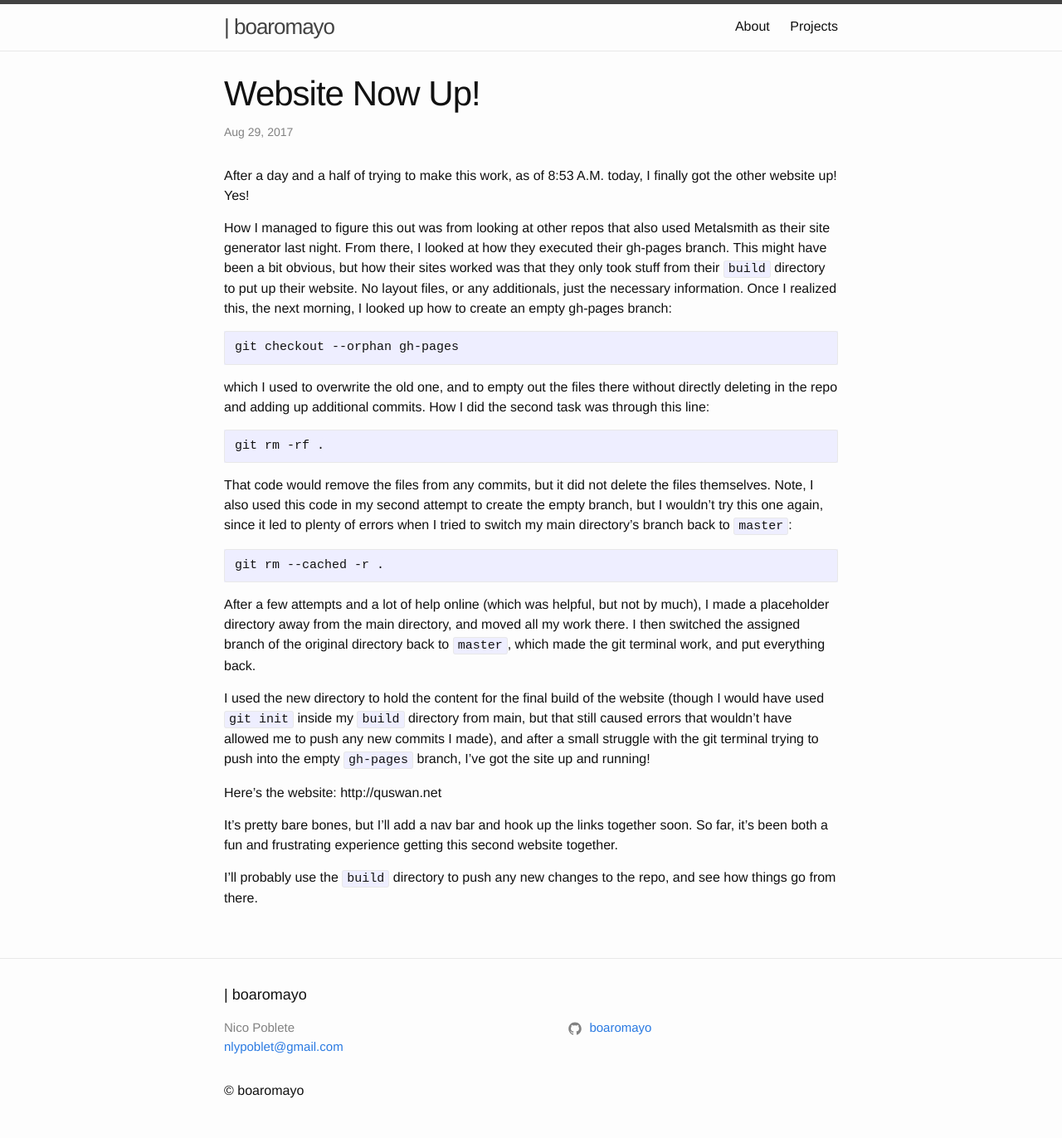
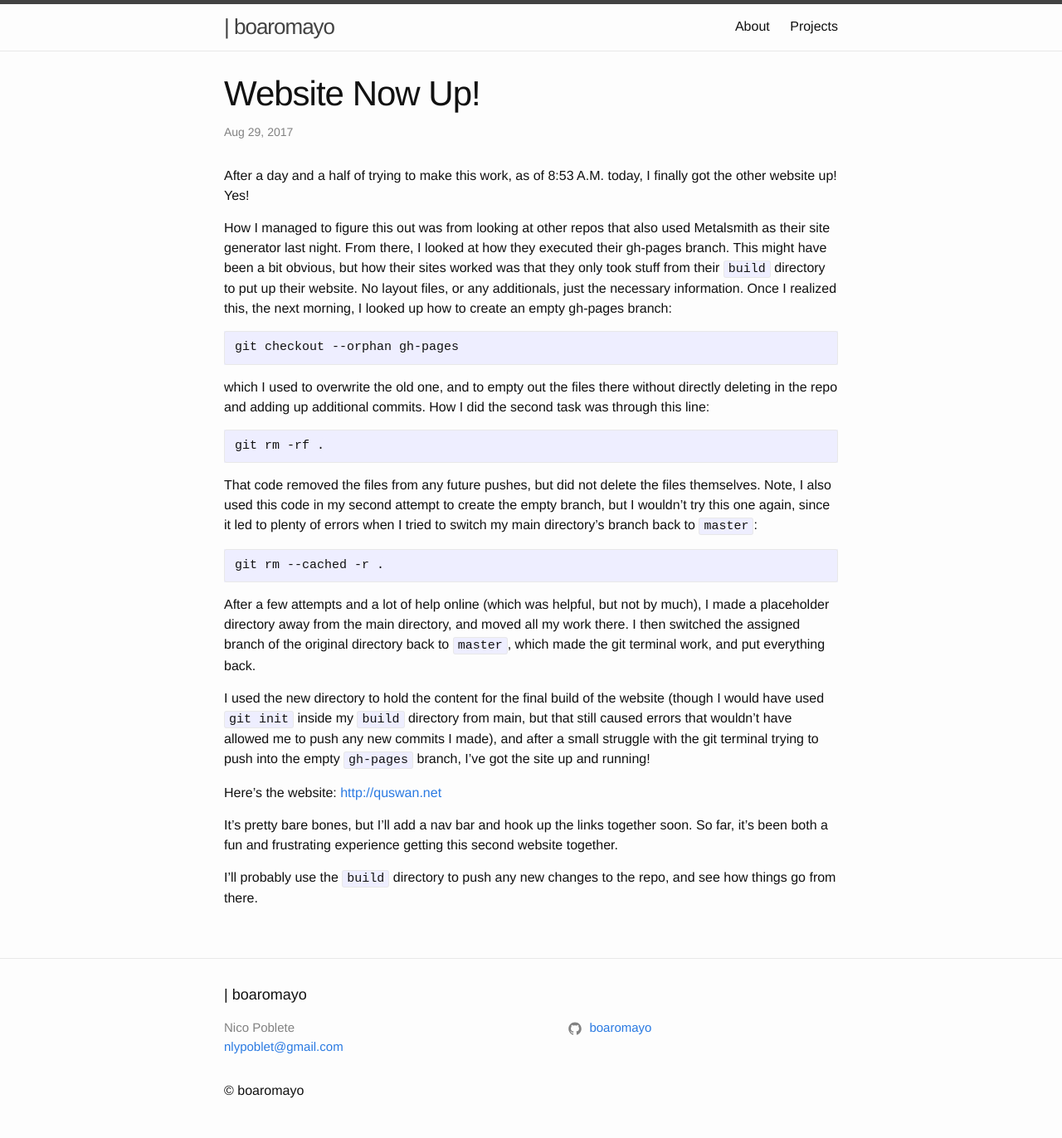
Before and after one commit to boaromayo/boaromayo.net-portfolio, a Jekyll site: the page built from _posts/2017-08-29-website-now-up.md, in a window 1280 px wide. Shown: the whole page at 83% size. Built offline with Jekyll 4.4.1, drawn with Linux system fonts in a browser that asks for light colours.

Commit message:
Edited new post for further clarity

````diff
--- a/_posts/2017-08-29-website-now-up.md
+++ b/_posts/2017-08-29-website-now-up.md
@@ -19,7 +19,7 @@ which I used to overwrite the old one, and to empty out the files there without
 git rm -rf .
 ```
 
-That code would remove the files from any commits, but it did not delete the files themselves. Note, I also used this code in my second attempt to create the empty branch, but I wouldn't try this one again, since it led to plenty of errors when I tried to switch my main directory's branch back to ```master```:
+That code removed the files from any future pushes, but did not delete the files themselves. Note, I also used this code in my second attempt to create the empty branch, but I wouldn't try this one again, since it led to plenty of errors when I tried to switch my main directory's branch back to ```master```:
 
 ```
 git rm --cached -r .
@@ -29,7 +29,7 @@ After a few attempts and a lot of help online (which was helpful, but not by muc
 
 I used the new directory to hold the content for the final build of the website (though I would have used ```git init``` inside my ```build``` directory from main, but that still caused errors that wouldn't have allowed me to push any new commits I made), and after a small struggle with the git terminal trying to push into the empty ```gh-pages``` branch, I've got the site up and running!
 
-Here's the website: http://quswan.net
+Here's the website: [http://quswan.net](http://quswan.net)
 
 It's pretty bare bones, but I'll add a nav bar and hook up the links together soon. So far, it's been both a fun and frustrating experience getting this second website together.
 
````
